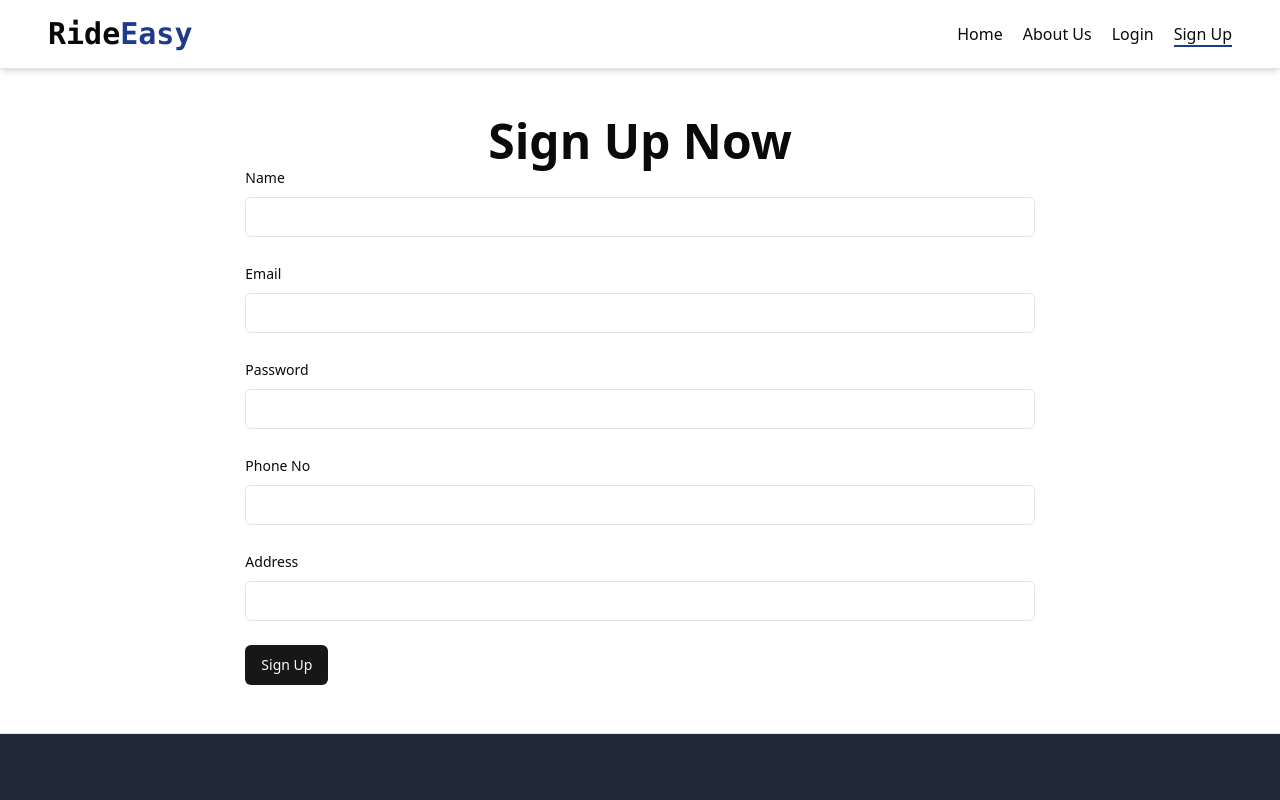
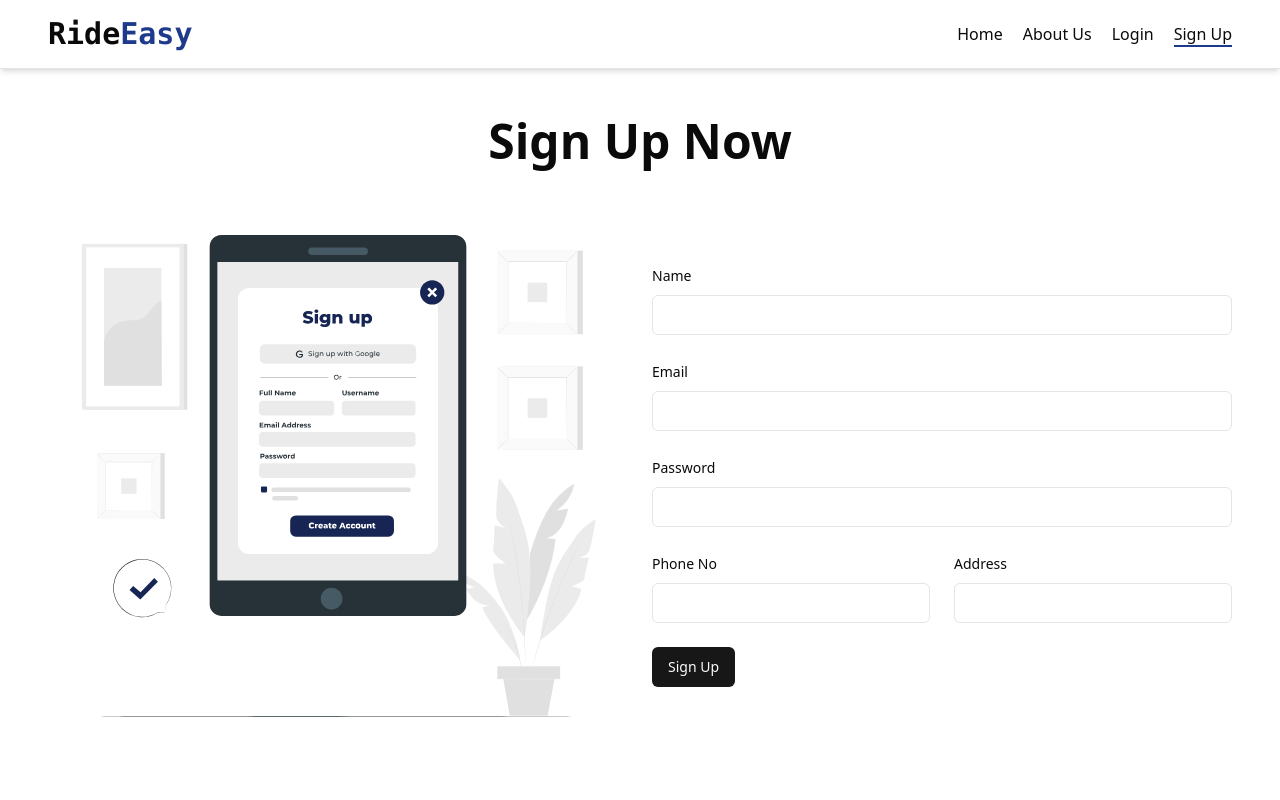
Before and after one commit to imtiazsakib15/bike-rental-service-client, a React (Vite) app: page /auth/signup in a window 1280 px wide. Shown: the top 800 px of the page. Built offline with nearby package versions, Linux system fonts and the light colour scheme.

Commit message:
sign up page design changed

```diff
--- a/src/pages/SignUp.tsx
+++ b/src/pages/SignUp.tsx
@@ -12,6 +12,8 @@ import { setUser } from "@/redux/features/auth/authSlice";
 import { Loader2 } from "lucide-react";
 import { SIGN_UP_FORM_SCHEMA } from "@/constants/signUp.constant";
 import InputField from "@/components/custom/FormFields/InputField";
+import { useNavigate } from "react-router-dom";
+import signUp from "@/assets/svg/sign-up.svg";
 
 const SignUp = () => {
   const form = useForm<z.infer<typeof SIGN_UP_FORM_SCHEMA>>({
@@ -26,6 +28,7 @@ const SignUp = () => {
   });
   const [signup, { isLoading }] = useSignupMutation();
   const dispatch = useAppDispatch();
+  const navigate = useNavigate();
 
   const onSubmit = async (data: z.infer<typeof SIGN_UP_FORM_SCHEMA>) => {
     try {
@@ -35,12 +38,13 @@ const SignUp = () => {
 
         dispatch(setUser({ user, token: result.token }));
         toast.success(result.message || "Sign up successfully");
+        navigate("/");
         form.reset();
       }
       // eslint-disable-next-line @typescript-eslint/no-explicit-any
     } catch (error: any) {
       console.log(error);
-      toast.error(error?.data?.message || "An error occured");
+      toast.error(error?.data?.message || "An error occurred");
     }
   };
 
@@ -50,10 +54,12 @@ const SignUp = () => {
         <h1 className="font-bold text-3xl sm:text-4xl lg:text-5xl text-center">
           Sign Up Now
         </h1>
+        <div className="md:grid md:grid-cols-2 md:gap-6 md:items-center mt-5">
+          <img className="hidden md:block" src={signUp} alt="Sign Up" />
           <Form {...form}>
             <form
               onSubmit={form.handleSubmit(onSubmit)}
-            className="sm:w-2/3 space-y-6 mx-auto"
+              className="w-full space-y-6 mx-auto"
             >
               <InputField control={form.control} name="name" label="Name" />
               <InputField control={form.control} name="email" label="Email" />
@@ -64,6 +70,7 @@ const SignUp = () => {
                 type="password"
               />
 
+              <div className="grid lg:grid-cols-2 gap-6">
                 <InputField
                   control={form.control}
                   name="phone"
@@ -71,7 +78,12 @@ const SignUp = () => {
                   type="tel"
                 />
 
-            <InputField control={form.control} name="address" label="Address" />
+                <InputField
+                  control={form.control}
+                  name="address"
+                  label="Address"
+                />
+              </div>
 
               {isLoading ? (
                 <Button disabled>
@@ -84,6 +96,7 @@ const SignUp = () => {
             </form>
           </Form>
         </div>
+      </div>
     </Container>
   );
 };
```
Also changed, not shown: src/assets/svg/sign-up.svg (added). Lines whose indentation alone changed are shown as unchanged.
